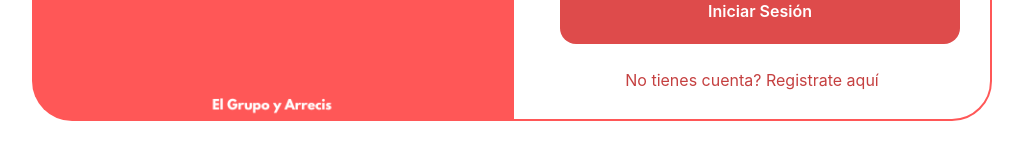
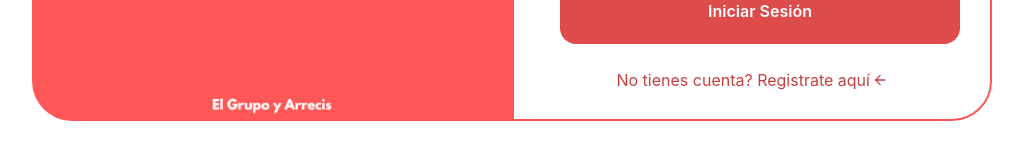
Before and after one commit to sgomez-2020088/PIZP_Front, a React (Vite) app: page /login in a window 1280 px wide. Shown: the part 495-654 px from the top of the page, without its empty margins (128-1151 px from the left). Built offline with nearby package versions, Linux system fonts and the light colour scheme.

Commit message:
Se modifica componente Login

```diff
--- a/src/components/Login/Login.jsx
+++ b/src/components/Login/Login.jsx
@@ -2,13 +2,13 @@ import React, { useEffect, useState } from 'react'
 import Fondo from '../../assets/FondoPIZP.png'
 import { useLogin } from '../../shared/hooks/useLogin'
 import { Box, Button, FormControl, FormErrorMessage, FormLabel, Icon, Image, Input, InputGroup, InputLeftElement, InputRightElement, Text } from '@chakra-ui/react'
-import { LockIcon, ViewIcon, ViewOffIcon, WarningTwoIcon } from '@chakra-ui/icons'
+import { ArrowBackIcon, LockIcon, ViewIcon, ViewOffIcon, WarningTwoIcon } from '@chakra-ui/icons'
 import { FaBeer, FaIdCard } from "react-icons/fa";
 import { Link } from 'react-router-dom'
 import { motion } from 'framer-motion';
 
+
 const MotionBox = motion(Box)
-
 export const Login = () => {
 
     const [DPI, setDPI] = useState('')
@@ -92,7 +92,7 @@ export const Login = () => {
 
                             <Button  disabled={!isDisabled}  marginLeft='1rem' width='25rem' height='4rem' bg='#DE4B4B' color='white' _hover={{bg:'#ee5757'}} borderRadius='1rem' _active={{bg:'#c54040'}}type='submit'>Iniciar Sesión</Button>
                         </form>
-                        <Text marginTop='1.5rem' color='#c54040'>No tienes cuenta?<Link to='/register'> Registrate aquí</Link></Text>
+                        <Text marginTop='1.5rem' color='#c54040'>No tienes cuenta?<Link to='/register'> Registrate aquí<ArrowBackIcon mb='0.2rem' ml='0.1rem' /></Link></Text>
                     </Box>
                 </Box>
             </MotionBox>
```
